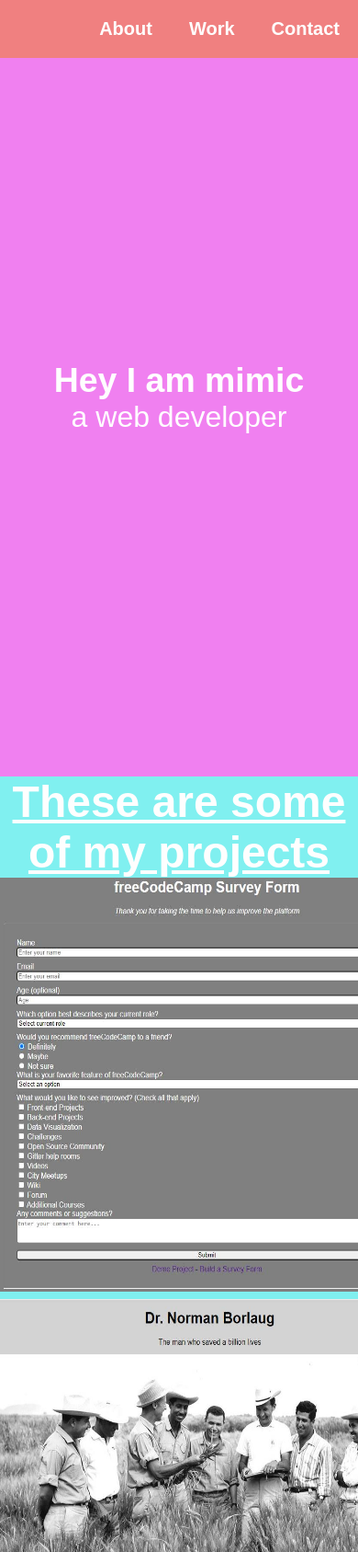
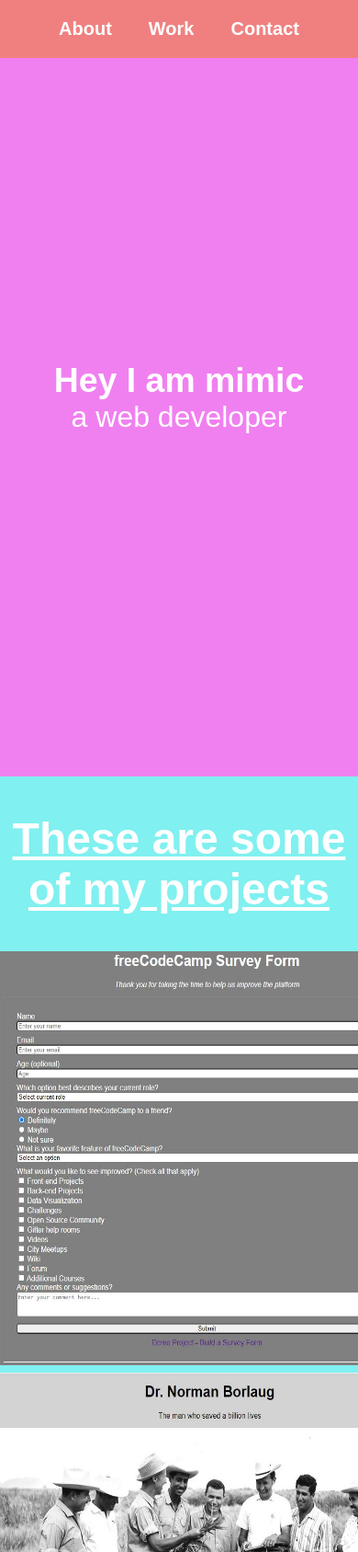
Before and after one commit to nfikri9/freeCodeCamp-Project, a PHP site: page /Build-a-Personal-Portfolio-Webpage.html in a window 390 px wide; the page is wider, and only the part inside the window is pictured. Shown: the top 1687 px of that part at 92% size. Run offline with PHP 8.4, Linux system fonts and the light colour scheme.

Commit message:
Updated project

```diff
--- a/freeCodeCamp Project/Build-a-Personal-Portfolio-Webpage.css
+++ b/freeCodeCamp Project/Build-a-Personal-Portfolio-Webpage.css
@@ -2,28 +2,28 @@
        --text-centered: center;
        --whole-view: 100vh;
        --1st-line: 20px 0;
-       --gap: 20px 0;
+       --gap: 1.25em 1.25em;
        --purple: #f080f0;
        --blue: #80f0f0;
        --green: #80f080;
        --white: #fefefe;
       }
-* {margin: 0; padding: 0;}
+* {margin: 0; padding: 0; }
 
 /* NAVBAR */
-#navbar {width: 100%; box-shadow: none;
+#navbar {width: 100%;
          position: fixed; top: 0;
          padding: 20px 0;
          background: lightcoral;
         }
 nav {display: flex; flex-flow: row;
-     list-style-type: none;
      justify-content: flex-end;
     }
 nav > a {display: block;
          margin: 0 20px;
          font-size: 1.25em; font-weight: bolder;
          color: var(--white);
+         text-decoration: none;
         }
 
 /* SECTION 1 - Welcome Section */
@@ -38,12 +38,14 @@ nav > a {display: block;
 
 /* SECTION 2 - Projects Section */
 #projects {height: var(--whole-view);
+           padding: 1.25em 0;
            text-align: var(--text-centered);
            text-decoration: underline;
            font-size: xx-large;
            background-color: var(--blue);
            color: var(--white);
           }
+#projects > div {margin-top: 1.25em;}
 #project-tile {display: grid; grid-template-columns: auto auto auto auto;}
 #project1, #project2, #project3, #project4, #project5 {max-width: 450px; height:450px;}
 #project1:hover, #project2:hover, #project3:hover, #project4:hover, #project5:hover
@@ -56,16 +58,28 @@ nav > a {display: block;
            padding: var(--1st-line);
          }
 section > a > img {max-width: 400px; height: 200px; margin: var(--gap); }
-section > a > img:hover {max-width: 450px; height: 250px;
-                         box-shadow: 10px 10px 5px 5px #888888;
-                        }
+section > a > img:hover { outline: solid 5px #3a3d40; }
 
 #demo {text-align: var(--text-centered);}
 
-/*SOME CODES FROM SCRATCHES*/
+@media only screen and (max-width: 1384px)
+{
+  /* NAVBAR */
+  nav {justify-content: flex-end;}
 
-li {height: 100%; width: 100px;
-    font-size: x-large;
-   }
-li:hover {background-color: lightsteelblue;}
-a {text-decoration: none;}
+  /* SECTION 2 - Projects Section */
+  #projects {height: auto;}
+  /* Section 3 - Contact Section */
+  #Contact {height: auto;}
+}
+
+@media only screen and (max-width: 600px)
+{
+  /* NAVBAR */
+  nav {justify-content: center;}
+
+  /* SECTION 2 - Projects Section */
+  #projects {height: auto;}
+  /* Section 3 - Contact Section */
+  #Contact {height: auto;}
+}
```
